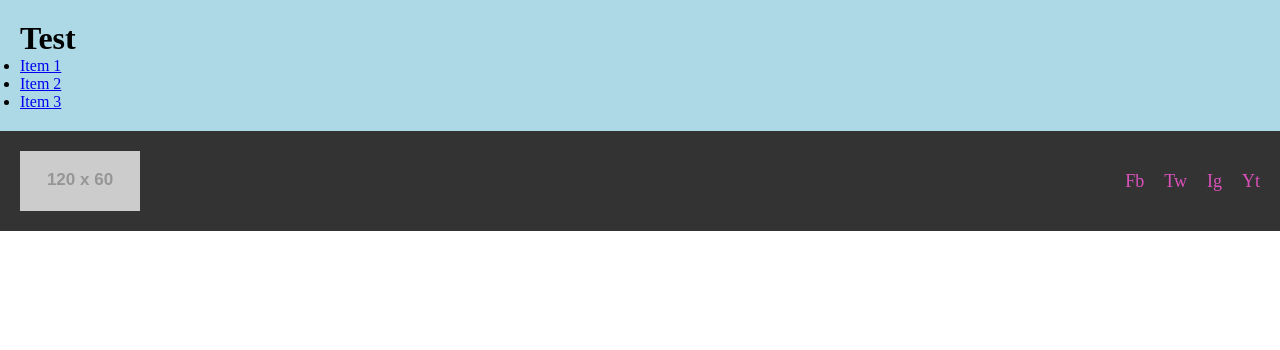
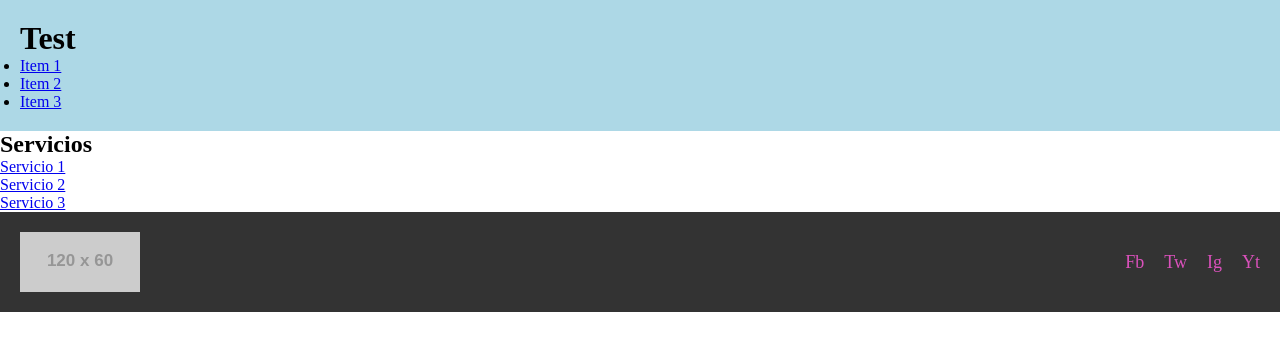
Before and after one commit to tico1170/clase_16, a plain HTML site: page index.html in a window 1280 px wide. Drawn offline with Linux system fonts and the light colour scheme; placeholder pictures from the web are drawn by us.

Commit message:
Agregue la seccion de servicios

```diff
--- a/index.html
+++ b/index.html
@@ -17,6 +17,20 @@
                 </ul>
             </nav>
         </header>
+        <section>
+            <h2>Servicios</h2>
+            <ul>
+                <li>
+                    <a href="#">Servicio 1</a>
+                </li>
+                <li>
+                    <a href="#">Servicio 2</a>
+                </li>
+                <li>
+                    <a href="#">Servicio 3</a>
+                </li>
+            </ul>
+        </section>
         <footer>
             <img src="http://placehold.it/120x60" alt="">
             <ul>
```
